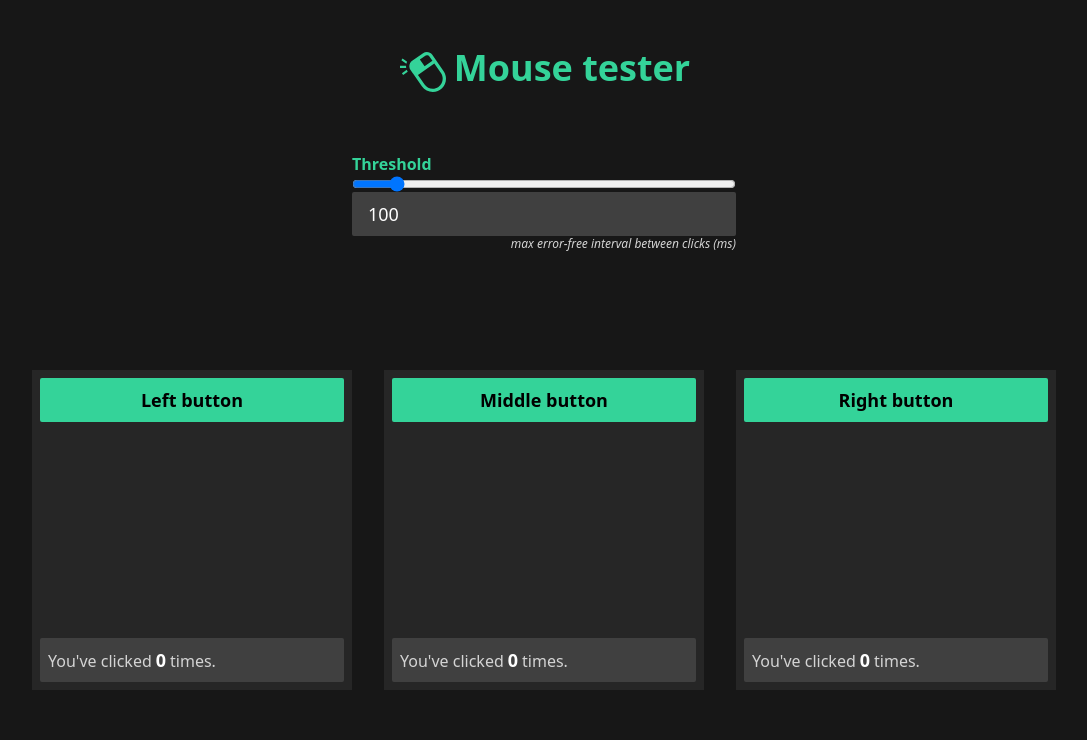
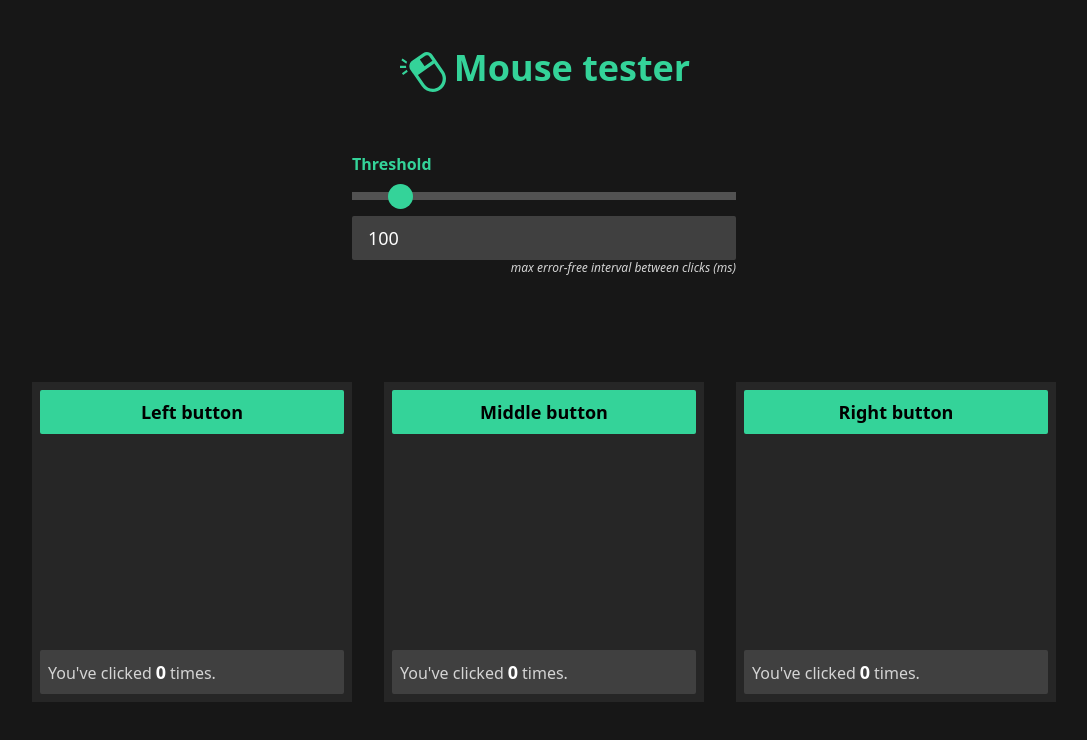
Before and after one commit to simecek-m/mouse-tester, a React (Vite) app: page / in a window 1280 px wide. Shown: the top 740 px of the page, without its empty margins (96-1183 px from the left). Built offline with nearby package versions, Linux system fonts and the light colour scheme.

Commit message:
change colors of sliders

```diff
--- a/src/App.tsx
+++ b/src/App.tsx
@@ -16,6 +16,7 @@ const App: FC = () => {
           Threshold
         </label>
         <input
+          className="appearance-none bg-neutral-600 h-2 my-4"
           type="range"
           min="0"
           max="1000"
@@ -29,7 +30,6 @@ const App: FC = () => {
               console.error(error);
             }
           }}
-          id="myRange"
         />
         <input
           className="bg-neutral-700 px-4 py-2 text-lg rounded-sm text-white outline-none w-96"
--- a/src/index.css
+++ b/src/index.css
@@ -8,23 +8,37 @@
   }
 }
 
-/* width */
 ::-webkit-scrollbar {
   width: 5px;
 }
 
-/* Track */
 ::-webkit-scrollbar-track {
   background: transparent;
 }
 
-/* Handle */
 ::-webkit-scrollbar-thumb {
   background: theme('colors.neutral.500');
   border-radius: 5px;
 }
 
-/* Handle on hover */
 ::-webkit-scrollbar-thumb:hover {
   background: theme('colors.neutral.400');
 }
+
+::-webkit-slider-thumb {
+  -webkit-appearance: none;
+  appearance: none;
+  border-radius: 100%;
+  width: 25px;
+  height: 25px;
+  background: theme("colors.emerald.400");
+  cursor: pointer;
+}
+
+::-moz-range-thumb {
+  border-radius: 100%;
+  width: 25px;
+  height: 25px;
+  background: theme("colors.emerald.400");
+  cursor: pointer;
+}
```
